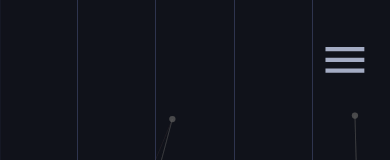
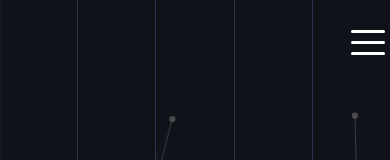
Before and after one commit to devhimanshuhc/personal-portfolio, a React (Create React App) app: page / in a window 390 px wide. Shown: the top 160 px of the page. Built offline with nearby package versions, Linux system fonts and the light colour scheme.

Commit message:
hamburger

```diff
--- a/src/App.js
+++ b/src/App.js
@@ -6,7 +6,6 @@ import AboutPage from "./Pages/AboutPage";
 import PortfoliosPage from "./Pages/PortfoliosPage";
 import ContactPage from "./Pages/ContactPage";
 import Brightness4Icon from "@mui/icons-material/Brightness4";
-import MenuIcon from "@mui/icons-material/Menu";
 import { Routes, Route } from "react-router-dom";
 import { Switch } from "@mui/material";
 import { useState } from "react";
@@ -16,6 +15,7 @@ function App() {
   const [theme, setTheme] = useState("dark-theme");
   const [checked, setChecked] = useState(false);
   const [navToggle, setNavToggle] = useState(false);
+  const [menuOpen, setMenuOpen] = useState(false);
 
   useEffect(() => {
     document.documentElement.className = theme;
@@ -62,8 +62,34 @@ function App() {
           </div>
         </div>
 
-        <div className="ham-burger-menu">
+        {/* <div className="ham-burger-menu">
           <MenuIcon onClick={() => setNavToggle(!navToggle)} />
+        </div> */}
+        <div
+          className={"ham-burger-menu"}
+          onClick={() => {
+            setNavToggle(!navToggle);
+            setMenuOpen(!menuOpen);
+          }}
+        >
+          <span
+            className="line1"
+            style={{
+              backgroundColor: theme === "light-theme" ? "black" : "white",
+            }}
+          ></span>
+          <span
+            className="line2"
+            style={{
+              backgroundColor: theme === "light-theme" ? "black" : "white",
+            }}
+          ></span>
+          <span
+            className="line3"
+            style={{
+              backgroundColor: theme === "light-theme" ? "black" : "white",
+            }}
+          ></span>
         </div>
 
         <MainContentStyled>
--- a/src/styles/GlobalStyle.js
+++ b/src/styles/GlobalStyle.js
@@ -130,32 +130,51 @@ span{
   }
 
   .ham-burger-menu{
-      position: absolute;
-      right: 5%;
-      top: 4%;
-      z-index: 15;
+        position: absolute;
+        z-index: 15;
+        width: 34px;
+        height: 25px;
+        display: none;
 
-      display: none;
+        cursor: pointer;
 
 
-      svg{
-          border-radius: 10px;
-          font-size: 3rem;
-      }
+        span {
+          width: 100%;
+          height: 3px;
+          border-radius: 4px;
+          background-color: #fff;
+        }
   }
+
+
   .nav-toggle{
       transform: translateX(0);
 
   }
   @media screen and (max-width: 1200px){
-    .ham-burger-menu{
+      .ham-burger-menu{
+          display: flex;
+          flex-direction: column;
+          justify-content: space-between;
+          left: 93%;
+          top: 3.5%;
+          position: fixed;
+      }
+    .ham-burger-menu span{
         display: block;
     }
   }
+  @media screen and (max-width: 490px){
+      .ham-burger-menu{
+          left: 90%;
+      }
+  }
+
   @media screen and (max-width: 348px){
     .ham-burger-menu{
+        left: 90%;
        position: fixed;
-
     }
   }
 
```
